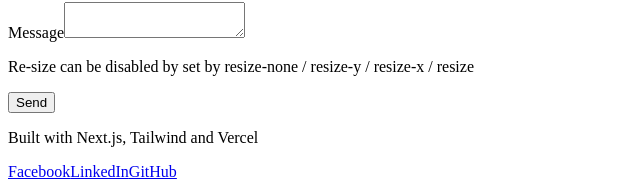
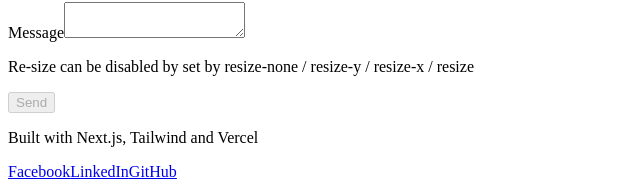
Before and after one commit to griffin-a/next-portfolio-website, a Next.js app: page /contact in a window 1280 px wide. Shown: the part 231-413 px from the top of the page, without its empty margins (0-640 px from the left). Built offline with nearby package versions, Linux system fonts and the light colour scheme.

Commit message:
disabling button for form validation

```diff
--- a/pages/contact/index.tsx
+++ b/pages/contact/index.tsx
@@ -155,6 +155,9 @@ const Contact = () => {
                 validateForm();
                 console.log(errors);
               }}
+              disabled={
+                !formData.firstName || !formData.lastName || !formData.email || !formData.email
+              }
             >
               Send
             </button>
```
